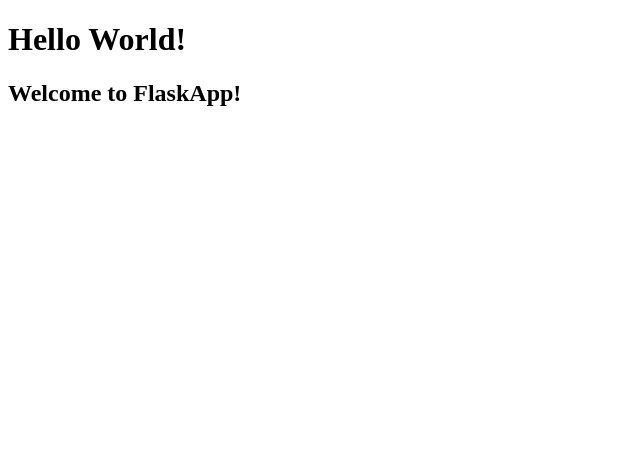
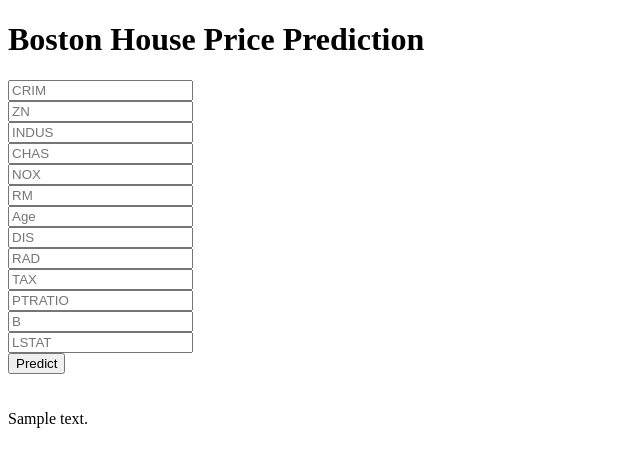
Before and after one commit to lichiareghu/Boston-Housing, a Flask app: template templates/home.html in a window 1280 px wide. Shown: the top 467 px of the page, without its empty margins (0-640 px from the left). Run offline with Flask 2, Linux system fonts and the light colour scheme; the template is opened without the code that fills it: most values are stand-ins (such as "Sample title", 1, 10 or a date in 2020); parts of the project's set-up code (start-up, migrations or seed data) failed here and were passed over.

Commit message:
The home.html page and app.py is updated

```diff
--- a/app.py
+++ b/app.py
@@ -23,5 +23,15 @@
     print (output[0])
     return jsonify(output[0])
 
+
+@app.route('/predict',methods=['POST'])
+def predict():
+    data=[float(x) for x in request.form.values()]
+    final_input=scalar.transform(np.array(data).reshape(1,-1))
+    print(final_input)
+    output=regmodel.predict(final_input)[0]
+    return render_template("home.html",prediction_text="The House price prediction is {}".format(output))
+
+
 if __name__ == "__main__":
     app.run(debug = True)
--- a/templates/home.html
+++ b/templates/home.html
@@ -1,11 +1,48 @@
 <!DOCTYPE html>
-<html lang="en">
+<html >
+
 <head>
-    <meta charset="UTF-8">
-    <title>FlaskApp</title>
+  <meta charset="UTF-8">
+  <title>ML API</title>
+  <link href='https://fonts.googleapis.com/css?family=Pacifico' rel='stylesheet' type='text/css'>
+<link href='https://fonts.googleapis.com/css?family=Arimo' rel='stylesheet' type='text/css'>
+<link href='https://fonts.googleapis.com/css?family=Hind:300' rel='stylesheet' type='text/css'>
+<link href='https://fonts.googleapis.com/css?family=Open+Sans+Condensed:300' rel='stylesheet' type='text/css'>
+
+
 </head>
+
 <body>
-    <h1>Hello World!</h1>
-    <h2>Welcome to FlaskApp!</h2>
+ <div class="login">
+	<h1>Boston House Price Prediction</h1>
+
+     <!-- Main Input For Receiving Query to our ML -->
+    <form action="{{ url_for('predict')}}"method="post">
+      <input type="text" name="CRIM" placeholder="CRIM" required="required" /><br>
+    	<input type="text" name="ZN" placeholder="ZN" required="required" /><br>
+        <input type="text" name="INDUS" placeholder="INDUS" required="required" /><br>
+        <input type="text" name="CHAS" placeholder="CHAS" required="required" /><br>
+        <input type="text" name="NOX" placeholder="NOX" required="required" /><br>
+        <input type="text" name="RM" placeholder="RM" required="required" /><br>
+        <input type="text" name="Age" placeholder="Age" required="required" /><br>
+        <input type="text" name="DIS" placeholder="DIS" required="required" /><br>
+        <input type="text" name="RAD" placeholder="RAD" required="required" /><br>
+        <input type="text" name="TAX" placeholder="TAX" required="required" /><br>
+        <input type="text" name="PTRATIO" placeholder="PTRATIO" required="required" /><br>
+        <input type="text" name="B" placeholder="B" required="required" /><br>
+        <input type="text" name="LSTAT" placeholder="LSTAT" required="required" /><br>
+
+
+
+        <button type="submit" class="btn btn-primary btn-block btn-large">Predict</button>
+    </form>
+
+   <br>
+   <br>
+
+
+ </div>
+ {{prediction_text}}
+
 </body>
 </html>
```
